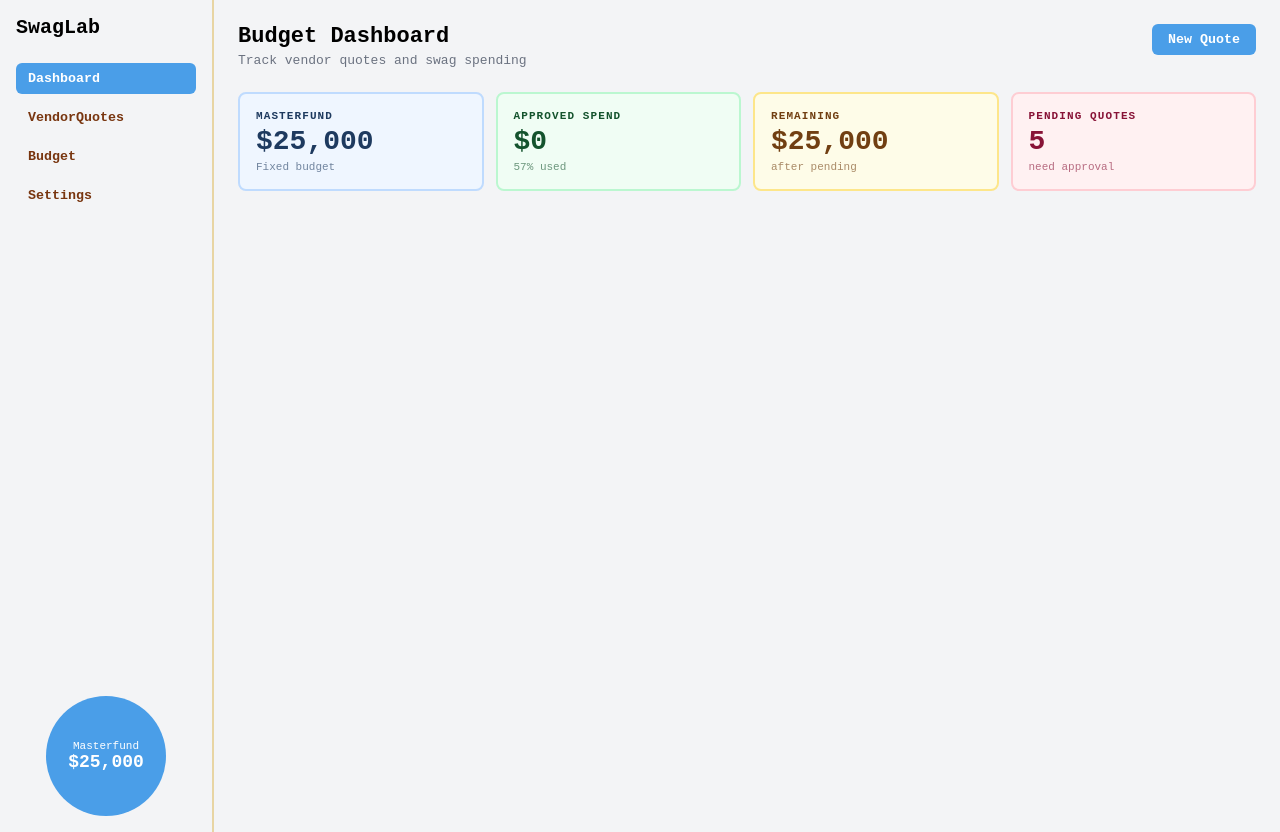
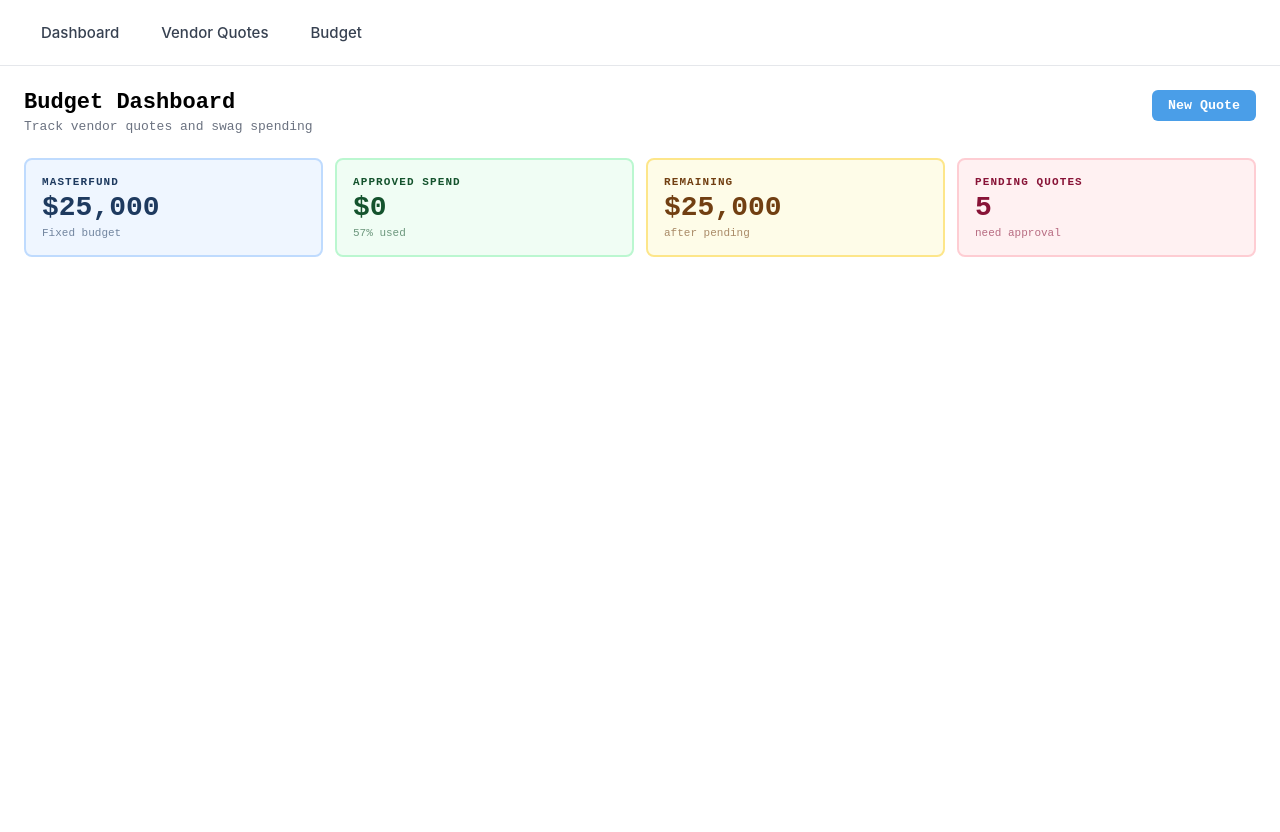
Before and after one commit to Swag-Vendor/Frontend, a React (Create React App) app: page /dashboard in a window 1280 px wide. After the commit the page ends 800 px from the top, so only its background shows below. Built offline with nearby package versions, Linux system fonts and the light colour scheme.

Commit message:
edited sidebar and dashboard to include navbar and remove sidebar from app.tsx

```diff
--- a/package.json
+++ b/package.json
@@ -13,6 +13,7 @@
     "@types/react-dom": "^19.2.3",
     "react": "^19.2.8",
     "react-dom": "^19.2.8",
+    "react-router-dom": "^7.18.2",
     "react-scripts": "5.0.1",
     "typescript": "^4.9.5",
     "web-vitals": "^2.1.4"
--- a/src/App.tsx
+++ b/src/App.tsx
@@ -1,27 +1,28 @@
 import { useState } from 'react';
-import Sidebar from './Sidebar';
+import { BrowserRouter, Navigate, Route, Routes } from "react-router-dom";
+import Navbar from './components/Sidebar';
 import Dashboard from './Dashboard';
 import VendorQuotes, { VendorQuote } from './VendorQuotes';
-
-type Page = 'dashboard' | 'vendorQuotes';
+import Budget from './pages/Budget';
 
 function App() {
-  const [page, setPage] = useState<Page>('dashboard');
   const [quotes, setQuotes] = useState<VendorQuote[]>([]);
 
   const handleQuoteSubmitted = (quote: VendorQuote) => {
     setQuotes((currentQuotes) => [quote, ...currentQuotes]);
-    setPage('vendorQuotes');
   };
 
   return (
-    <div style={{ display: 'flex', minHeight: '100vh', backgroundColor: '#f3f4f6' }}>
-      <Sidebar activeItem={page === 'dashboard' ? 'Dashboard' : 'VendorQuotes'} />
-      {page === 'dashboard' ? (
-        <Dashboard onQuoteSubmitted={handleQuoteSubmitted} />
-      ) : (
-        <VendorQuotes quotes={quotes} />
-      )}
+    <div>
+      <BrowserRouter>
+        <Navbar />
+        <Routes>
+          <Route path="/" element={<Navigate to="/dashboard" />} />
+          <Route path="/dashboard" element={<Dashboard onQuoteSubmitted={handleQuoteSubmitted} />} />
+          <Route path="/VendorQuotes" element={<VendorQuotes quotes={quotes} />} />
+          <Route path="/Budget" element={<Budget />} />
+        </Routes>
+      </BrowserRouter>
     </div>
   );
 }
--- a/src/Dashboard.tsx
+++ b/src/Dashboard.tsx
@@ -1,4 +1,5 @@
 import { useState } from 'react';
+import { useNavigate } from 'react-router-dom';
 import NewQuote from './components/NewQuote';
 import { VendorQuote } from './VendorQuotes';
 
@@ -8,6 +9,7 @@ interface DashboardProps {
 
 const Dashboard = ({ onQuoteSubmitted }: DashboardProps) => {
     const [showNewQuote, setShowNewQuote] = useState(false);
+    const navigate = useNavigate();
 
     return (
         <main style={{ flex: 1, padding: '24px', fontFamily: 'monospace'}}>
@@ -49,6 +51,7 @@ const Dashboard = ({ onQuoteSubmitted }: DashboardProps) => {
                     onSubmitted={(quote) => {
                         setShowNewQuote(false);
                         onQuoteSubmitted(quote);
+                        navigate('/VendorQuotes');
                     }}
                 />
             )}
--- a/src/components/Sidebar.css
+++ b/src/components/Sidebar.css
@@ -1,65 +1,34 @@
-.sidebar {
-  width: 220px;
-  flex-shrink: 0;
-  min-height: 100svh;
-  padding: 24px 16px;
-  border-right: 1px solid var(--border);
-  display: flex;
-  flex-direction: column;
-  gap: 24px;
+.navbar {
+  width: 100%;
+  padding: 12px 24px;
+  border-bottom: 1px solid #e5e7eb;
   box-sizing: border-box;
 }
 
-.sidebar-brand {
-  font-weight: 700;
-  font-size: 18px;
-  color: var(--text-h);
-  padding: 0 8px;
+.navbar-links {
+  display: flex;
+  flex-direction: row;
+  align-items: center;
+  gap: 8px;
 }
 
-.sidebar-nav {
-  display: flex;
-  flex-direction: column;
-  gap: 4px;
+.navbar-link {
+  padding: 10px 16px;
+  border-radius: 8px;
+  color: #374151;
+  text-decoration: none;
+  font-size: 15px;
+  font-weight: 500;
+  border: 1px solid transparent;
+  transition: background-color 0.15s ease, color 0.15s ease;
 }
 
-.sidebar-nav-item {
-  padding: 10px 12px;
-  border-radius: 8px;
-  color: var(--text);
-  text-decoration: none;
-  font-size: 15px;
-  border: 1px solid transparent;
+.navbar-link:hover {
+  background: #f3f4f6;
 }
 
-.sidebar-nav-item:hover {
-  background: var(--accent-bg);
-}
-
-.sidebar-nav-item.active {
+.navbar-link.active {
   background: #2563eb;
   color: #fff;
   font-weight: 600;
 }
-
-.sidebar-fund-badge {
-  margin-top: auto;
-  background: #fdf1c7;
-  border: 1px solid #f0d478;
-  border-radius: 10px;
-  padding: 12px;
-  display: flex;
-  flex-direction: column;
-  gap: 4px;
-}
-
-.sidebar-fund-label {
-  font-size: 13px;
-  color: #7a5f12;
-}
-
-.sidebar-fund-value {
-  font-size: 18px;
-  font-weight: 700;
-  color: #4a3a0c;
-}
--- a/src/components/Sidebar.tsx
+++ b/src/components/Sidebar.tsx
@@ -1,41 +1,25 @@
+// @ts-ignore: allow CSS side-effect import without type declarations
 import './Sidebar.css'
+import { Link } from "react-router-dom";
 
-const NAV_ITEMS = ['Dashboard', 'VendorQuotes', 'Budget', 'Settings']
+export default function Navbar() {
 
-interface SidebarProps {
-  active: string
-  masterFundBalance: number | null
-}
-
-function formatCurrency(value: number) {
-  return value.toLocaleString('en-US', { style: 'currency', currency: 'USD' })
-}
-
-function Sidebar({ active, masterFundBalance }: SidebarProps) {
   return (
-    <aside className="sidebar">
-      <div className="sidebar-brand">SwagLab</div>
-
-      <nav className="sidebar-nav">
-        {NAV_ITEMS.map((item) => (
-          <a
-            key={item}
-            href="#"
-            className={item === active ? 'sidebar-nav-item active' : 'sidebar-nav-item'}
-          >
-            {item}
-          </a>
-        ))}
+    <div>
+        <nav className="navbar">
+          <div className="navbar-links">
+            <Link to="/" className="navbar-link">
+              Dashboard
+            </Link>
+            <Link to="/VendorQuotes" className="navbar-link">
+              Vendor Quotes
+            </Link>
+            <Link to="/Budget" className="navbar-link">
+              Budget
+            </Link>
+          </div>
       </nav>
 
-      <div className="sidebar-fund-badge">
-        <span className="sidebar-fund-label">Masterfund</span>
-        <span className="sidebar-fund-value">
-          {masterFundBalance === null ? '...' : formatCurrency(masterFundBalance)}
-        </span>
-      </div>
-    </aside>
-  )
+    </div>
+  );
 }
-
-export default Sidebar
--- a/src/main.tsx
+++ b/src/main.tsx
@@ -1,5 +1,6 @@
 import { StrictMode } from 'react'
 import { createRoot } from 'react-dom/client'
+// @ts-ignore: allow CSS side-effect import without type declarations
 import './index.css'
 import App from './App'
 
```
Also changed, not shown: 1 other file (tests, documents, lock files or other folders).
